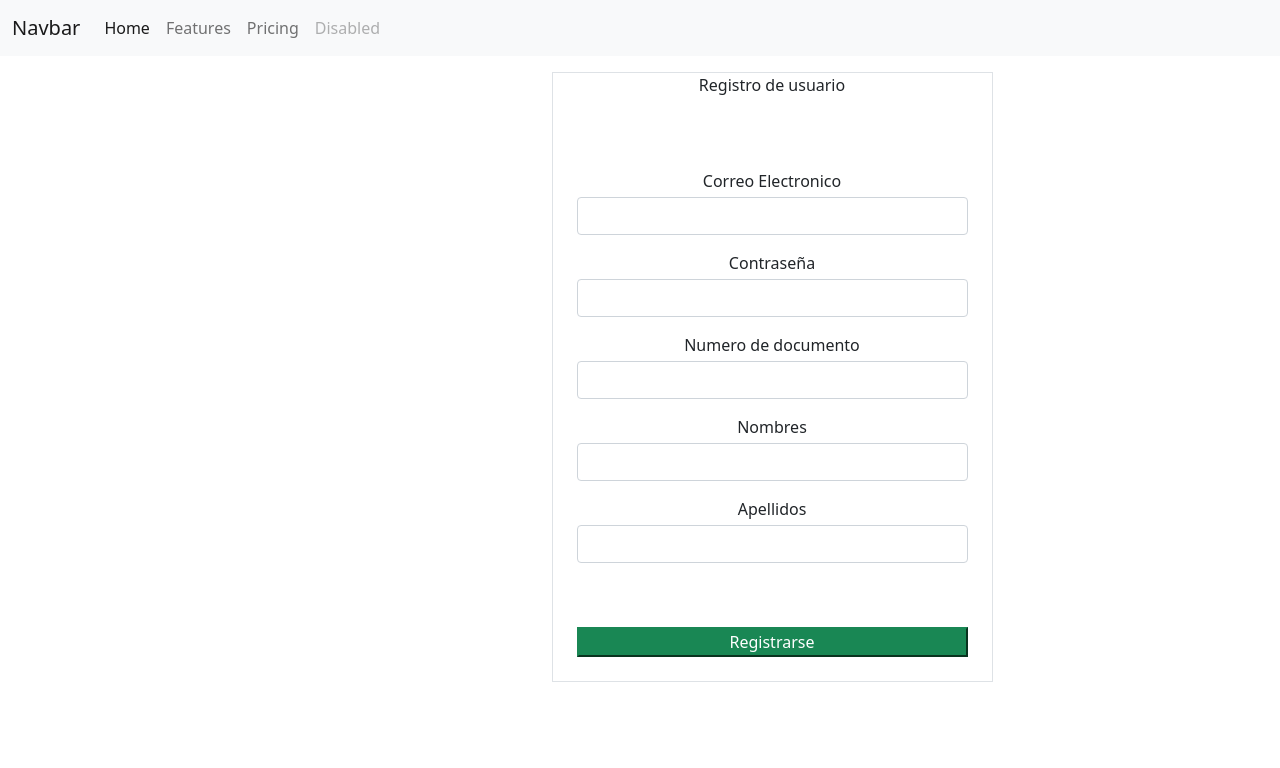
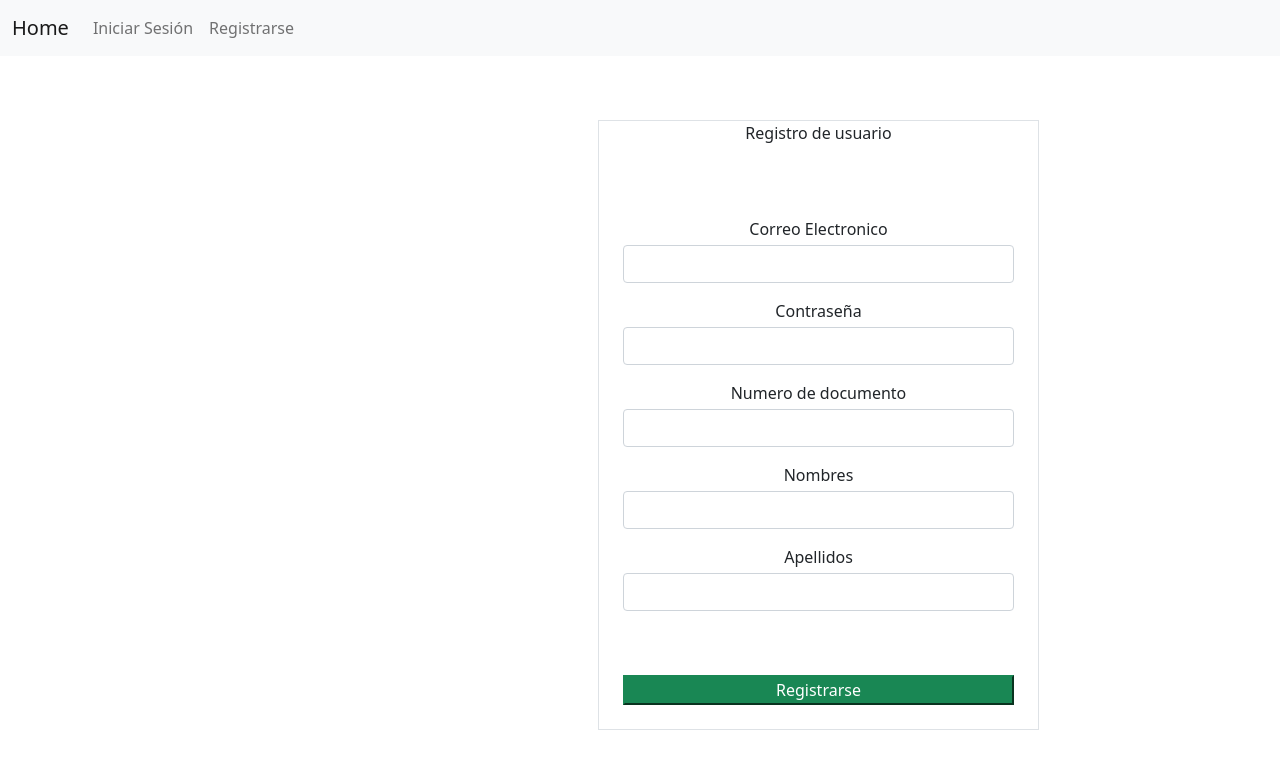
Before and after one commit to SantiVelez1012/tiendaOnlineFront, an Angular app: page /create-user in a window 1280 px wide. Shown: the top 768 px of the page. Built offline with nearby package versions, Linux system fonts and the light colour scheme.

Commit message:
navbar 0.1

```diff
--- a/src/app/components/form-create-user/form-create-user.component.html
+++ b/src/app/components/form-create-user/form-create-user.component.html
@@ -1,6 +1,6 @@
 <div class="container-fluid">
-    <div class="row d-flex justify-content-center">
-        <div class="col-4"> </div>
+    <div class="row d-flex justify-content-center mt-5">
+        <div class="col-5"> </div>
 
         <div class="col-12 col-md-5">
             <fieldset class="border">
--- a/src/app/layout/navbar/navbar.component.html
+++ b/src/app/layout/navbar/navbar.component.html
@@ -1,24 +1,20 @@
 <nav class="navbar navbar-expand-lg navbar-light bg-light">
   <div class="container-fluid">
-    <a class="navbar-brand" href="#">Navbar</a>
-    <button class="navbar-toggler" type="button" data-bs-toggle="collapse" data-bs-target="#navbarNav" aria-controls="navbarNav" aria-expanded="false" aria-label="Toggle navigation">
+    <a class="navbar-brand" href="#">Home</a>
+    <button class="navbar-toggler" type="button" data-bs-toggle="collapse" data-bs-target="#navbarText" aria-controls="navbarText" aria-expanded="false" aria-label="Toggle navigation">
       <span class="navbar-toggler-icon"></span>
     </button>
-    <div class="collapse navbar-collapse" id="navbarNav">
-      <ul class="navbar-nav">
+    <div class="collapse navbar-collapse" id="navbarText">
+      <ul class="navbar-nav mb-2 mb-lg-0"></ul>
+      <ul class="navbar-nav mb-2 mb-lg-0">
         <li class="nav-item">
-          <a class="nav-link active" aria-current="page" href="#">Home</a>
+          <a class="nav-link" href="#">Iniciar Sesión</a>
         </li>
         <li class="nav-item">
-          <a class="nav-link" href="#">Features</a>
-        </li>
-        <li class="nav-item">
-          <a class="nav-link" href="#">Pricing</a>
-        </li>
-        <li class="nav-item">
-          <a class="nav-link disabled" href="#" tabindex="-1" aria-disabled="true">Disabled</a>
+          <a class="nav-link" href="/create-user">Registrarse</a>
         </li>
       </ul>
+
     </div>
   </div>
 </nav>
```
